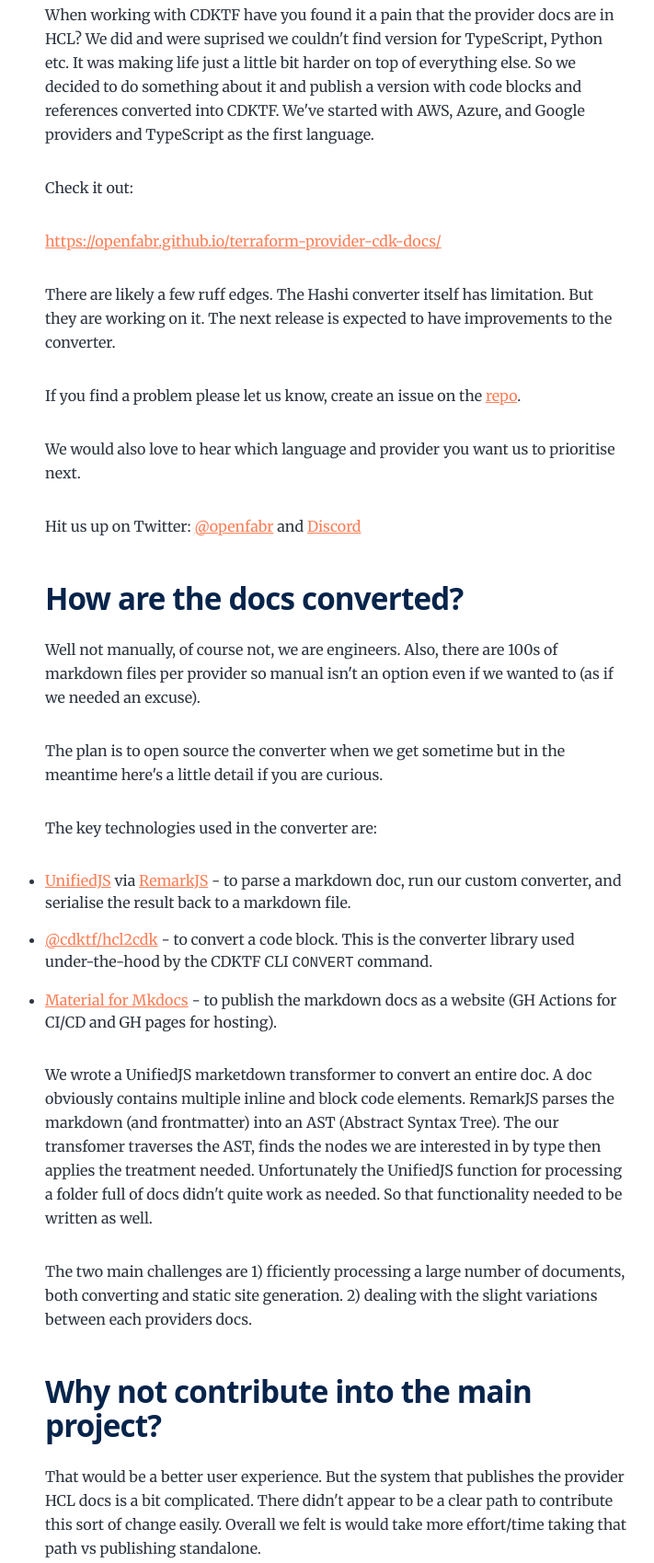
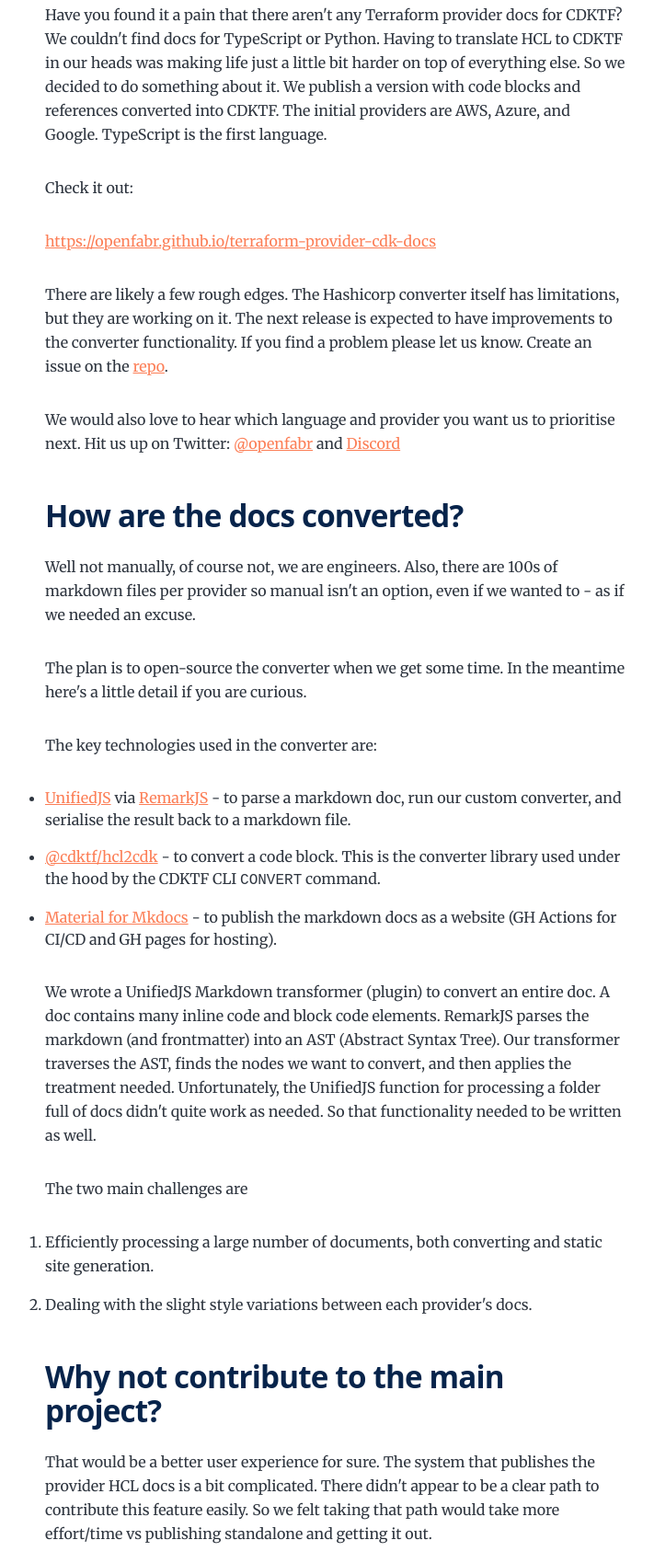
Before and after one commit to fabrhq/blog, a Gatsby site: page /Terraform-provider-docs-converted-to-CDKTF-TypeScript/ in a window 1280 px wide. Shown: the part 281-1980 px from the top of the page at 92% size, without its empty margins (275-986 px from the left). Built offline with nearby package versions, Linux system fonts and the light colour scheme; Gatsby itself is replaced by a stand-in of ours.

Commit message:
refactor(cdktf docs post): through grammar check

```diff
--- a/content/blog/Terraform-provider-docs-converted-to-CDKTF-TypeScript/index.md
+++ b/content/blog/Terraform-provider-docs-converted-to-CDKTF-TypeScript/index.md
@@ -1,40 +1,42 @@
 ---
 title: "Terraform Provider Docs for CDKTF"
-date: "2023-03-25T10:14:03.000Z"
+date: "2023-03-29T14:14:03.000Z"
 author: "Janaka Abeywardhana"
-description: "Announcing (unofficial) Terraform provider docs with HCL code blocks converted to CDKTF"
+description: "Ever wanted CDKTF docs for TypeScript? Announcing (unofficial) Terraform provider docs with HCL code blocks converted to CDKTF."
 ---
 
-When working with CDKTF have you found it a pain that the provider docs are in HCL? We did and were suprised we couldn't find version for TypeScript, Python etc. It was making life just a little bit harder on top of everything else. So we decided to do something about it and publish a version with code blocks and references converted into CDKTF. We've started with AWS, Azure, and Google providers and TypeScript as the first language.
+Have you found it a pain that there aren't any Terraform provider docs for CDKTF? We couldn't find docs for TypeScript or Python. Having to translate HCL to CDKTF in our heads was making life just a little bit harder on top of everything else. So we decided to do something about it. We publish a version with code blocks and references converted into CDKTF. The initial providers are AWS, Azure, and Google. TypeScript is the first language.
 
 Check it out:
 
-https://openfabr.github.io/terraform-provider-cdk-docs/
+[https://openfabr.github.io/terraform-provider-cdk-docs](https://openfabr.github.io/terraform-provider-cdk-docs/])
 
-There are likely a few ruff edges. The Hashi converter itself has limitation. But they are working on it. The next release is expected to have improvements to the converter.
-
-If you find a problem please let us know, create an issue on the [repo](https://github.com/openfabr/terraform-provider-cdk-docs).
+There are likely a few rough edges. The Hashicorp converter itself has limitations, but they are working on it. The next release is expected to have improvements to the converter functionality.
+If you find a problem please let us know. Create an issue on the [repo](https://github.com/openfabr/terraform-provider-cdk-docs).
 
 We would also love to hear which language and provider you want us to prioritise next.
-
 Hit us up on Twitter: [@openfabr](https://twitter.com/openfabr) and [Discord](https://discord.com/invite/3MrGSrFwM2)
 
 ## How are the docs converted?
 
-Well not manually, of course not, we are engineers. Also, there are 100s of markdown files per provider so manual isn't an option even if we wanted to (as if we needed an excuse).
+Well not manually, of course not, we are engineers. Also, there are 100s of markdown files per provider so manual isn't an option, even if we wanted to - as if we needed an excuse.
 
-The plan is to open source the converter when we get sometime but in the meantime here's a little detail if you are curious.
+The plan is to open-source the converter when we get some time. In the meantime here's a little detail if you are curious.
 
 The key technologies used in the converter are:
 
 - [UnifiedJS](https://github.com/unifiedjs/unified) via [RemarkJS](https://github.com/remarkjs/remark) - to parse a markdown doc, run our custom converter, and serialise the result back to a markdown file.
-- [@cdktf/hcl2cdk](https://github.com/hashicorp/terraform-cdk/blob/main/packages/%40cdktf/hcl2cdk/README.md) - to convert a code block. This is the converter library used under-the-hood by the CDKTF CLI `CONVERT` command.
+- [@cdktf/hcl2cdk](https://github.com/hashicorp/terraform-cdk/blob/main/packages/%40cdktf/hcl2cdk/README.md) - to convert a code block. This is the converter library used under the hood by the CDKTF CLI `CONVERT` command.
 - [Material for Mkdocs](https://squidfunk.github.io/mkdocs-material/) - to publish the markdown docs as a website (GH Actions for CI/CD and GH pages for hosting).
 
-We wrote a UnifiedJS marketdown transformer to convert an entire doc. A doc obviously contains multiple inline and block code elements. RemarkJS parses the markdown (and frontmatter) into an AST (Abstract Syntax Tree). The our transfomer traverses the AST, finds the nodes we are interested in by type then applies the treatment needed. Unfortunately the UnifiedJS function for processing a folder full of docs didn't quite work as needed. So that functionality needed to be written as well.
+We wrote a UnifiedJS Markdown transformer (plugin) to convert an entire doc. A doc contains many inline code and block code elements. RemarkJS parses the markdown (and frontmatter) into an AST (Abstract Syntax Tree). Our transformer traverses the AST, finds the nodes we want to convert, and then applies the treatment needed. Unfortunately, the UnifiedJS function for processing a folder full of docs didn't quite work as needed. So that functionality needed to be written as well.
 
-The two main challenges are 1) fficiently processing a large number of documents, both converting and static site generation. 2) dealing with the slight variations between each providers docs.
+The two main challenges are
 
-## Why not contribute into the main project?
+1. Efficiently processing a large number of documents, both converting and static site generation.
 
-That would be a better user experience. But the system that publishes the provider HCL docs is a bit complicated. There didn't appear to be a clear path to contribute this sort of change easily. Overall we felt is would take more effort/time taking that path vs publishing standalone.
+2. Dealing with the slight style variations between each provider's docs.
+
+## Why not contribute to the main project?
+
+That would be a better user experience for sure. The system that publishes the provider HCL docs is a bit complicated. There didn't appear to be a clear path to contribute this feature easily. So we felt taking that path would take more effort/time vs publishing standalone and getting it out.
```
